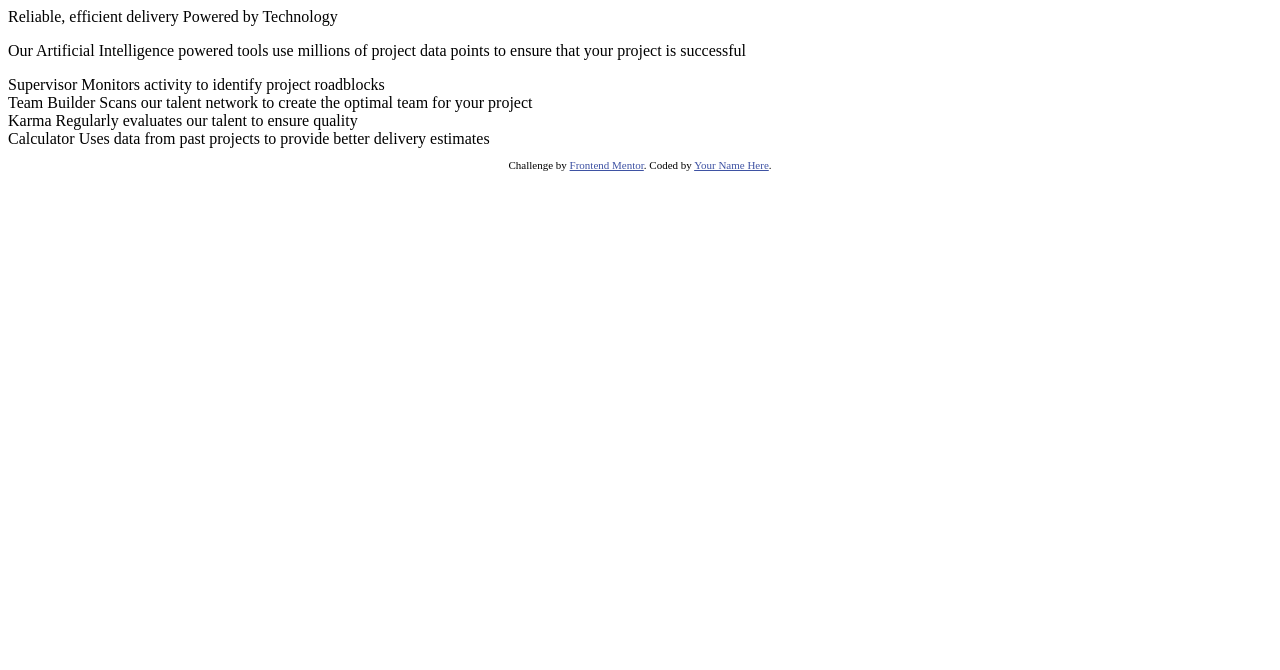
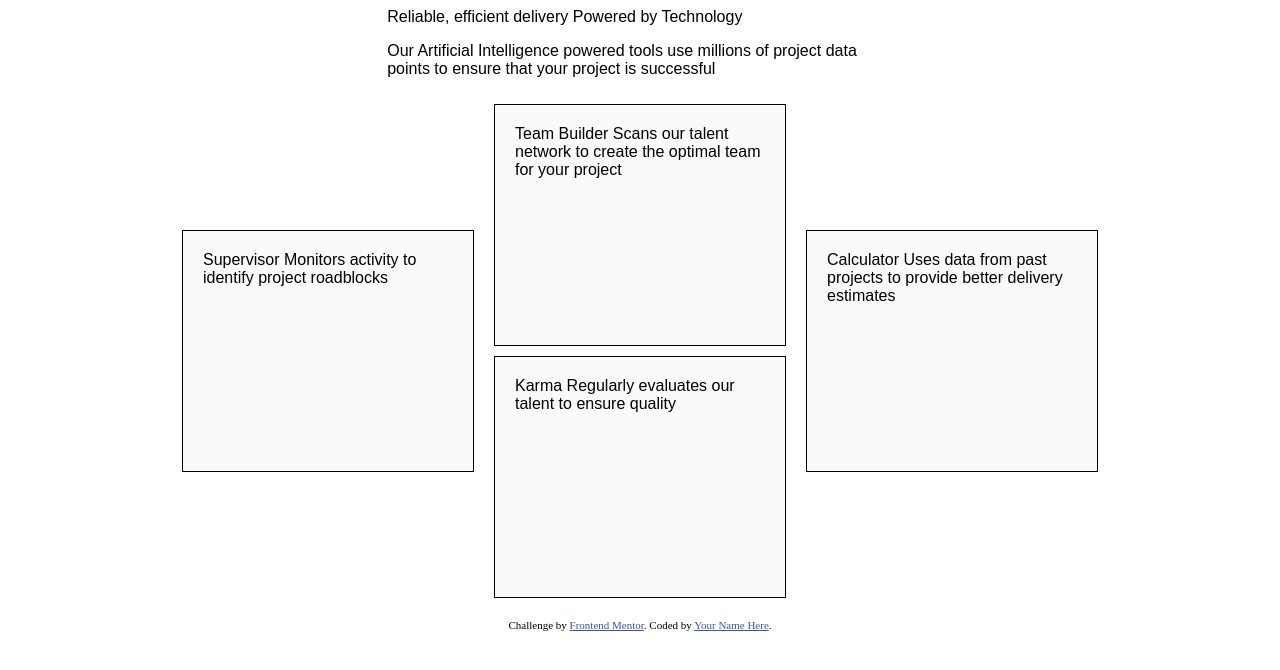
Before and after one commit to LuisElizaldeCruz/four-cards, a plain HTML site: page index.html in a window 1280 px wide. Drawn offline with Linux system fonts and the light colour scheme.

Commit message:
se agrego el diseño y posicion de las tarjetas

```diff
--- a/index.html
+++ b/index.html
@@ -7,7 +7,7 @@
   <link rel="icon" type="image/png" sizes="32x32" href="./images/favicon-32x32.png">
 
   <title>Frontend Mentor | Four card feature section</title>
-
+  <link rel="stylesheet" href="./style.css">
   <!-- Feel free to remove these styles or customise in your own stylesheet 👍 -->
   <style>
     .attribution { font-size: 11px; text-align: center; }
@@ -32,7 +32,7 @@
   Supervisor
   Monitors activity to identify project roadblocks
   </div>
-
+<div class="columna">
   <div class="card card-2">
   Team Builder
   Scans our talent network to create the optimal team for your project
@@ -42,6 +42,7 @@
   Karma
   Regularly evaluates our talent to ensure quality
   </div>
+</div>
   <div class="card card-4">
   Calculator
   Uses data from past projects to provide better delivery estimates
--- a/style.css
+++ b/style.css
@@ -16,3 +16,22 @@
 .contenedor{
     font-family: 'Poppins', sans-serif;
 }
+
+.contenedor-texto{
+    width: 40%;
+    margin: auto;
+}
+.contenedor-tarjetas{
+    display: flex;
+    justify-content: center;
+    align-items: center;
+}
+
+.card{
+    height: 200px;
+    width: 250px;
+    background-color: var(--Very-Light-Gray);
+    margin: 10PX;
+    padding: 20px;
+    border: black 1px solid;
+}
```
